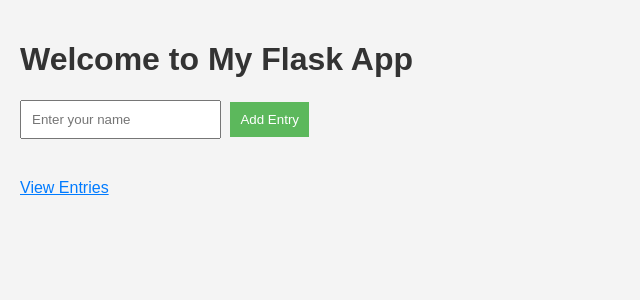
After one commit to piyushpc/my_flask_app, a Flask app: template templates/index.html in a window 1280 px wide. The commit adds this page. Shown: the top 300 px of the page, without its empty margins (0-640 px from the left). Run offline with Flask 2, Linux system fonts and the light colour scheme; the template is opened without the code that fills it, so the values that code supplies are empty.

Commit message:
Save progress before break

```diff
--- a/app.py
+++ b/app.py
@@ -27,13 +27,13 @@ def close_connection(exception):
 
 @app.route('/')
 def index():
-    return "Hello, World!"
+    return render_template('index.html')
 
 @app.route('/add', methods=['POST'])
 def add_entry():
     name = request.form['name']
     db = get_db()
-    db.execute('INSERT INTO entries (name) VALUES (?)', (name,))
+    db.execute('INSERT INTO entries (name) VALUES (?)', [name])
     db.commit()
     return "Entry added!"
 
@@ -45,4 +45,4 @@ def show_entries():
     return render_template('entries.html', entries=entries)
 
 if __name__ == '__main__':
-    app.run(host='0.0.0.0', port=5000, debug=True)
+    app.run(host='0.0.0.0', port=5000)
--- /dev/null
+++ b/static/style.css
@@ -0,0 +1,45 @@
+body {
+    font-family: Arial, sans-serif;
+    background-color: #f4f4f4;
+    margin: 0;
+    padding: 20px;
+}
+
+h1 {
+    color: #333;
+}
+
+form {
+    margin-bottom: 20px;
+}
+
+input[type="text"] {
+    padding: 10px;
+    margin-right: 5px;
+}
+
+button {
+    padding: 10px;
+    background-color: #5cb85c;
+    color: white;
+    border: none;
+    cursor: pointer;
+}
+
+a {
+    display: inline-block;
+    margin-top: 20px;
+    color: #007bff;
+}
+
+ul {
+    list-style-type: none;
+    padding: 0;
+}
+
+li {
+    background-color: #fff;
+    padding: 10px;
+    margin: 5px 0;
+    border: 1px solid #ddd;
+}
--- /dev/null
+++ b/templates/index.html
@@ -0,0 +1,17 @@
+<!DOCTYPE html>
+<html lang="en">
+<head>
+    <meta charset="UTF-8">
+    <meta name="viewport" content="width=device-width, initial-scale=1.0">
+    <link rel="stylesheet" href="{{ url_for('static', filename='style.css') }}">
+    <title>Flask App</title>
+</head>
+<body>
+    <h1>Welcome to My Flask App</h1>
+    <form action="/add" method="POST">
+        <input type="text" name="name" placeholder="Enter your name" required>
+        <button type="submit">Add Entry</button>
+    </form>
+    <a href="/entries">View Entries</a>
+</body>
+</html>
```
Also changed, not shown: templates/404.html (+12 -4 lines), templates/500.html (+12 -4 lines), templates/entries.html (+9 -4 lines).
